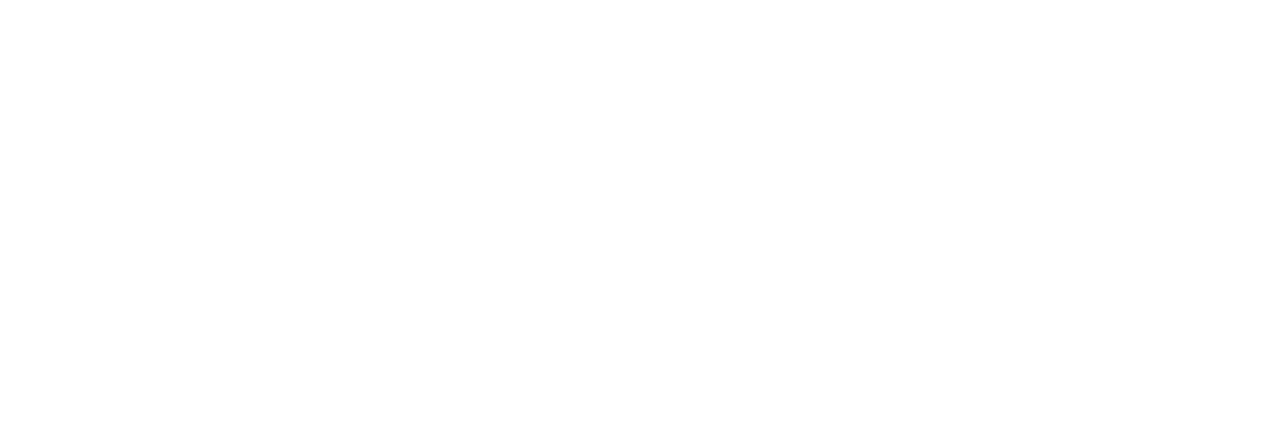
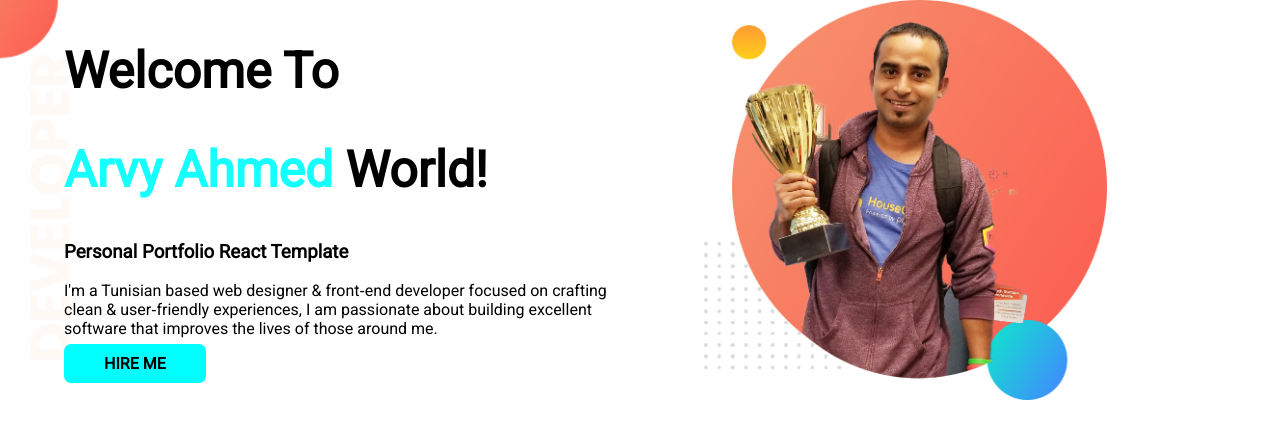
Before and after one commit to AbuKausar007/developer_portfolio, a plain HTML site: page index.html in a window 1280 px wide. Drawn offline with Linux system fonts and the light colour scheme.

Commit message:
top banner added

```diff
--- a/index.html
+++ b/index.html
@@ -5,9 +5,23 @@
     <meta http-equiv="X-UA-Compatible" content="IE=edge">
     <meta name="viewport" content="width=device-width, initial-scale=1.0">
     <title>Arvy Portfolio</title>
+    <link rel="preconnect" href="https://fonts.googleapis.com">
+    <link rel="preconnect" href="https://fonts.gstatic.com" crossorigin>
+    <link href="https://fonts.googleapis.com/css2?family=Roboto&display=swap" rel="stylesheet">
     <link rel="stylesheet" href="style.css">
 </head>
 <body>
-
+   <section class="top_banner">
+        <div class="half_width">
+        <h1>Welcome To</h1>
+        <h1> <span class="arvy"> Arvy Ahmed </span> World! </h1>
+        <h3>Personal Portfolio React Template</h3>
+        <p>I'm a Tunisian based web designer & front‑end developer focused on crafting clean & user‑friendly experiences, I am passionate about building excellent software that improves the lives of those around me.</p>
+        <a class="hire_btn" target="_blank" href="https://www.linkedin.com/in/md-abu-kausar-042b18159/">HIRE ME</a>
+    </div>
+    <div class="half_width">
+        <img src="images/jhankar.png" alt="">
+    </div>
+   </section>
 </body>
 </html>
--- a/style.css
+++ b/style.css
@@ -0,0 +1,34 @@
+body{
+    font-family: 'Roboto', sans-serif;
+    margin: 0;
+}
+h1{
+    font-size: 50px;
+
+}
+.arvy{
+    color: rgb(21, 255, 255);
+}
+section{
+    display: flex;
+}
+.half_width{
+    width: 50%;
+    padding-left: 5%;
+}
+.half_width img{
+    width: 70%;
+}
+.hire_btn{
+    text-decoration: none;
+    background-color: aqua;
+    padding: 10px 40px;
+    border-radius: 7px;
+    font-weight: 700;
+    color: black;
+
+}
+.top_banner{
+    background-image: url(images/top-banner.png);
+    background-repeat: no-repeat;
+}
```
Also changed, not shown: images/dream-bg.png (added), images/exp-bg.png (added), images/jhankar.png (added), images/jhankar2.png (added), images/my-bg.png (added), images/my-bg2.png (added), images/top-banner.png (added), 7 other files.
